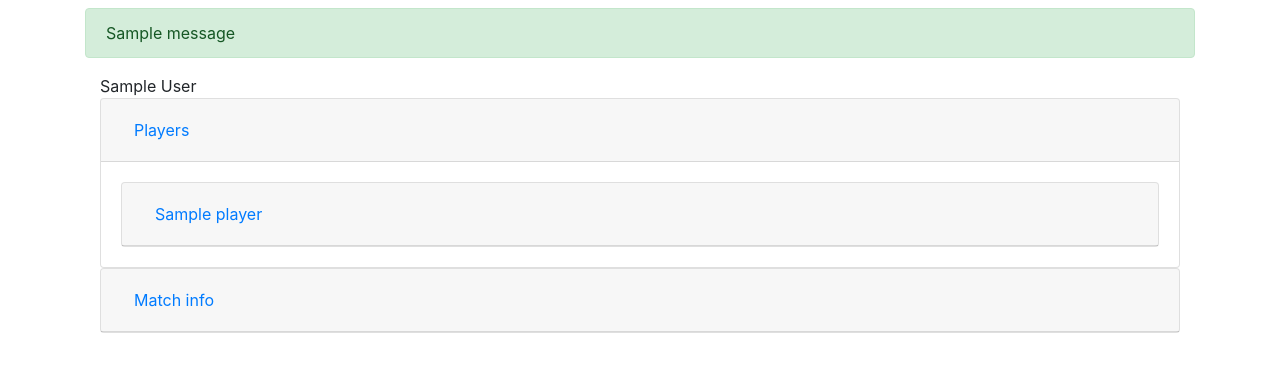
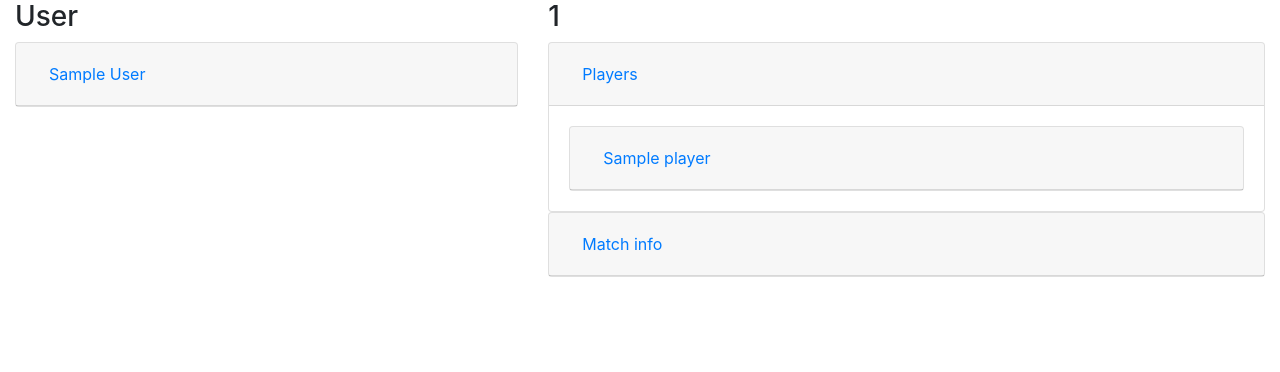
Before and after one commit to Fatman9000/opgg-bootleg-flaskapp, a Flask app: page /match/1 in a window 1280 px wide. Shown: the part 56-428 px from the top of the page. Run offline with Flask 2, Linux system fonts and the light colour scheme; the visitor is signed in with stand-in values (Sample User, id 1); one stand-in notice (Sample message) is shown; a database or web service that is not in the repository returns one stand-in record (values such as "Sample title").

Commit message:
match display looking much better

```diff
--- a/app.py
+++ b/app.py
@@ -67,7 +67,7 @@ def update_matchlist():
 def selected_match(matchid):
     player_info = league_app(session["name"])
     match = lob.display_match(matchid)
-    return render_template("match_display.html", match_data=match, name=session["name"])
+    return render_template("match_display.html", match_data=match, player_info=player_info, name=session["name"])
 
 
 
--- a/templates/base.html
+++ b/templates/base.html
@@ -31,21 +31,9 @@
             </div>
         </div>
     </nav>
-    <div class="content container mt-2">
-    {% with messages = get_flashed_messages(with_categories=true) %}
-        {% if messages %}
-            {%for category, message in messages %}
-                <div class="alert alert-{{category}}" role="alert">
-                    {{ message }}
-                </div>
-            {% endfor %}
-        {% endif %}
-    {% endwith %}
-
     {% block content %}
 
     {% endblock %}
-</div>
 </body>
 
 </html>
--- a/templates/match_display.html
+++ b/templates/match_display.html
@@ -1,14 +1,45 @@
 {% extends "base.html" %}
 {% block content %}
-
-<div class="container">
-      {% block title %}{{ name }}{% endblock %}
+<div class="container-fluid">
+      <div class="row">
+            <div class="col-5">
+                  {% block title %} <h3>User</h3> {% endblock %}
+                  <div id="accordion-user">
+                        <div class="card">
+                              <div class="card-header" id="heading-user">
+                                    <h5 class="mb-0">
+                                          <button class="btn btn-link" data-toggle="collapse"
+                                                data-target="#collapse-user" aria-expanded="true"
+                                                aria-controls="collapse-user">
+                                                {{name}}
+                                          </button>
+                                    </h5>
+                              </div>
+                              <div id="collapse-user" class="collapse" aria-labelledby="heading-user"
+                                    data-parent="#accordion-user">
+                                    <div class="card-body">
+                                          <table>
+                                                {% for key,value in player_info.items() %}
+                                                <tr>
+                                                      <td>{{key}}</td>
+                                                      <td>{{value}}</td>
+                                                </tr>
+                                                {% endfor %}
+                                          </table>
+                                    </div>
+                              </div>
+                        </div>
+                  </div>
+            </div>
+            <div class="col-7">
+                  {% block match_head %}<h3>{{ match_data._id }}</h3>{% endblock %}
                   <div id="accordion-players">
                         <div class="card">
                               <div class="card-header" id="heading-players">
                                     <h5 class="mb-0">
-                              <button class="btn btn-link" data-toggle="collapse" data-target="#collapse-players"
-                                    aria-expanded="true" aria-controls="collapse-players">
+                                          <button class="btn btn-link" data-toggle="collapse"
+                                                data-target="#collapse-players" aria-expanded="true"
+                                                aria-controls="collapse-players">
                                                 Players
                                           </button>
                                     </h5>
@@ -54,8 +85,9 @@
                         <div class="card">
                               <div class="card-header" id="heading-match">
                                     <h5 class="mb-0">
-                              <button class="btn btn-link" data-toggle="collapse" data-target="#collapse-match"
-                                    aria-expanded="true" aria-controls="collapse-match">
+                                          <button class="btn btn-link" data-toggle="collapse"
+                                                data-target="#collapse-match" aria-expanded="true"
+                                                aria-controls="collapse-match">
                                                 Match info
                                           </button>
                                     </h5>
@@ -63,6 +95,7 @@
                               <div id="collapse-match" class="collapse" aria-labelledby="heading-match"
                                     data-parent="#accordion-match">
                                     <div class="card-body">
+                                          {% set _dummy=match_data.info.pop("participants") %}
                                           <table>
                                                 {% for key,value in match_data.info.items() %}
                                                 <tr>
@@ -76,5 +109,6 @@
                         </div>
                   </div>
             </div>
-
+      </div>
+</div>
 {% endblock %}
```
Lines whose indentation alone changed are shown as unchanged.
